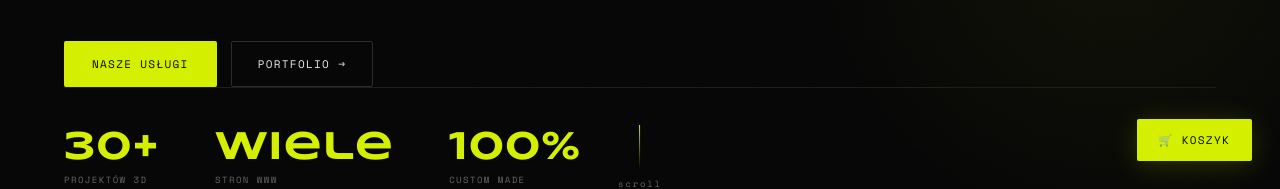
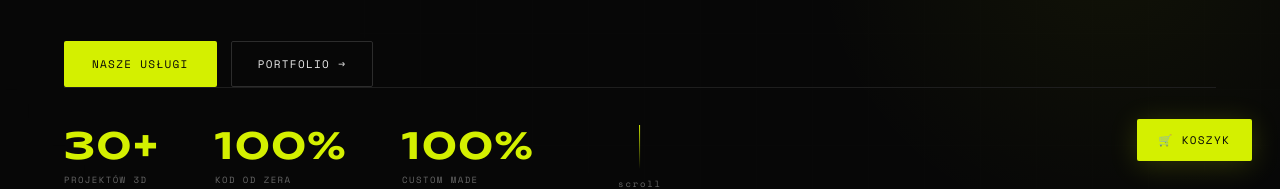
Before and after one commit to MaxM313/MSC, a website: page index.html in a window 1280 px wide. Shown: the part 611-800 px from the top of the page. Drawn offline with nearby package versions, Linux system fonts and the light colour scheme; animation ran at ten frames a second.

Commit message:
fix: update hero stats to reflect accurate project and coding information

```diff
--- a/index.html
+++ b/index.html
@@ -65,7 +65,7 @@
   </div>
   <div class="hero-stats">
     <div class="stat"><div class="stat-n">30+</div><div class="stat-l">Projektów 3D</div></div>
-    <div class="stat"><div class="stat-n">Wiele</div><div class="stat-l">Stron WWW</div></div>
+    <div class="stat"><div class="stat-n">100%</div><div class="stat-l">Kod od zera</div></div>
     <div class="stat"><div class="stat-n">100%</div><div class="stat-l">Custom made</div></div>
   </div>
   <div class="scroll-ind"><div class="scroll-line"></div><span>scroll</span></div>
```
